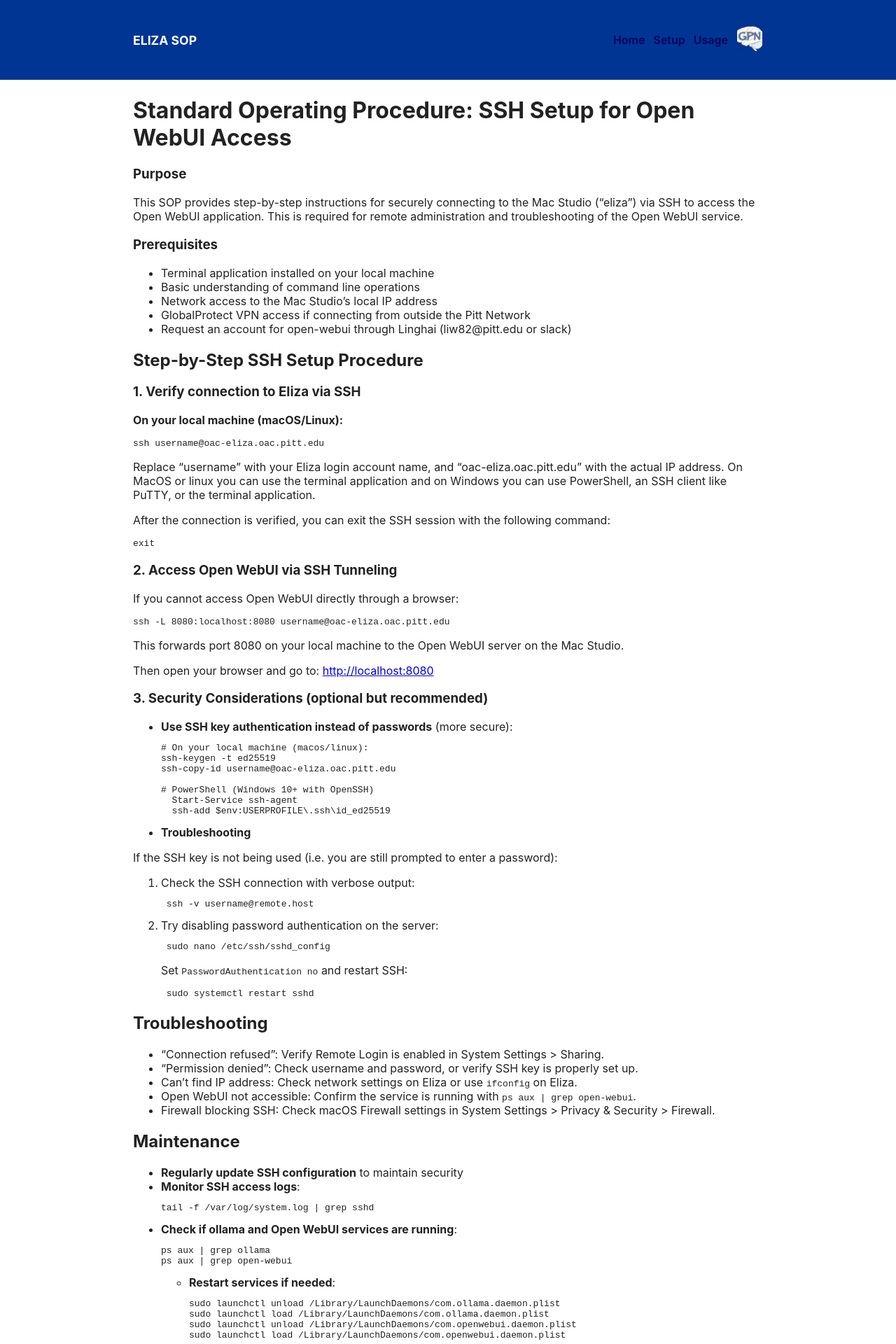
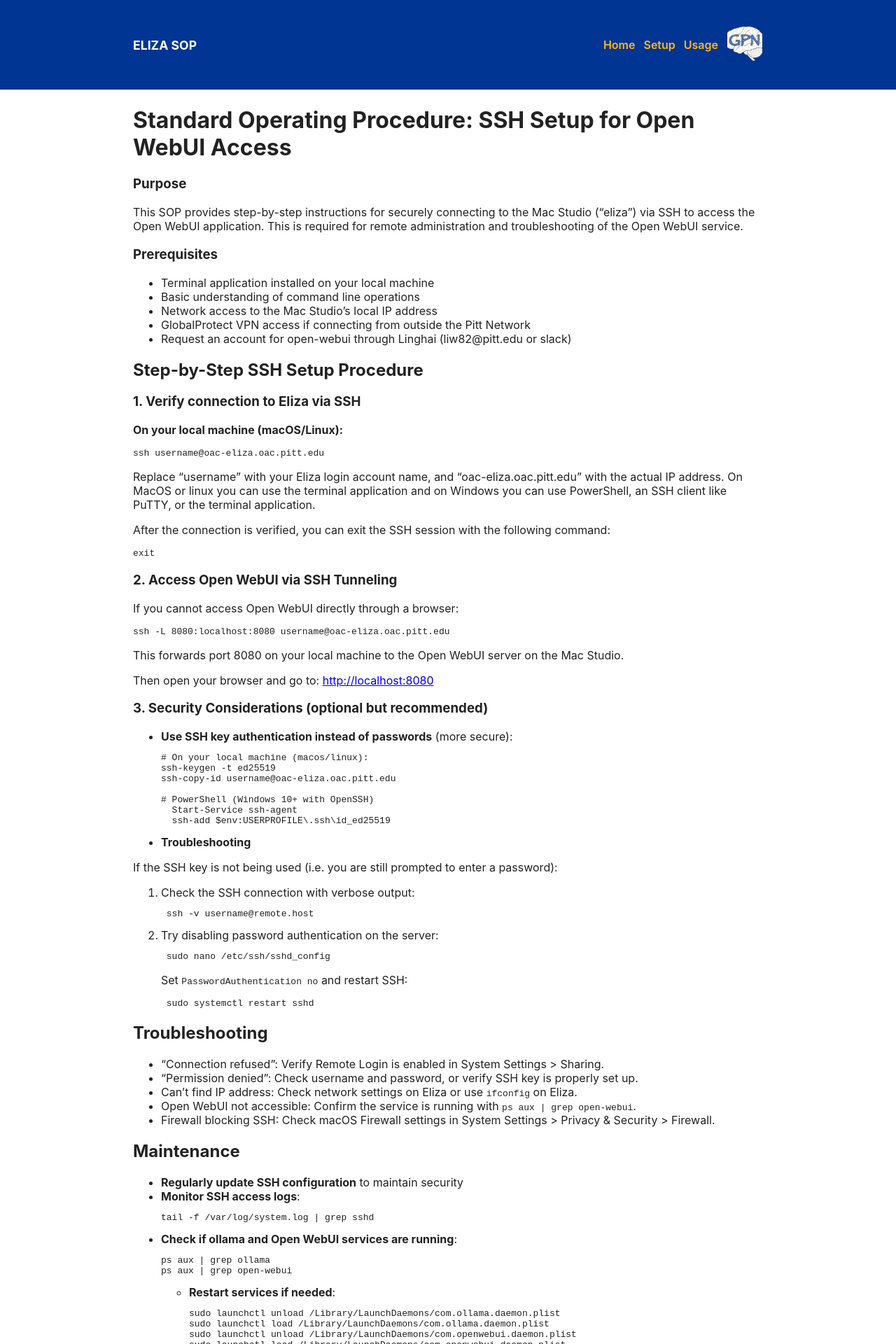
Before and after one commit to gpnlab/ELIZA-SOP, a Jekyll site: the page built from index.md, in a window 1280 px wide. Shown: the top 1920 px of the page at 70% size. Built offline with Jekyll 4.4.1, drawn with Linux system fonts in a browser that asks for light colours.

Commit message:
fixed link color

```diff
--- a/_layouts/default.html
+++ b/_layouts/default.html
@@ -26,7 +26,7 @@
         }
 
         nav a {
-            color: rgb(4, 2, 91);
+            color: #FFB81C;
             text-decoration: none;
             font-weight: 600
         }
@@ -67,7 +67,7 @@
                 <a href="{{ '/assets/icon.png' | relative_url }}" title="Assets">
                     <img src="{{ '/assets/icon.png' | relative_url }}" alt="icon"
                         onerror='this.onerror=null;this.src={{ "/assets/icon.svg" | relative_url | jsonify }}'
-                        style="width:36px;height:36px;border-radius:6px;object-fit:cover;border:1px solid rgba(0,0,0,0.06);">
+                        style="width:50px;height:50px;border-radius:6px;object-fit:cover;border:1px solid rgba(0,0,0,0.06);">
                 </a>
             </div>
         </div>
```
